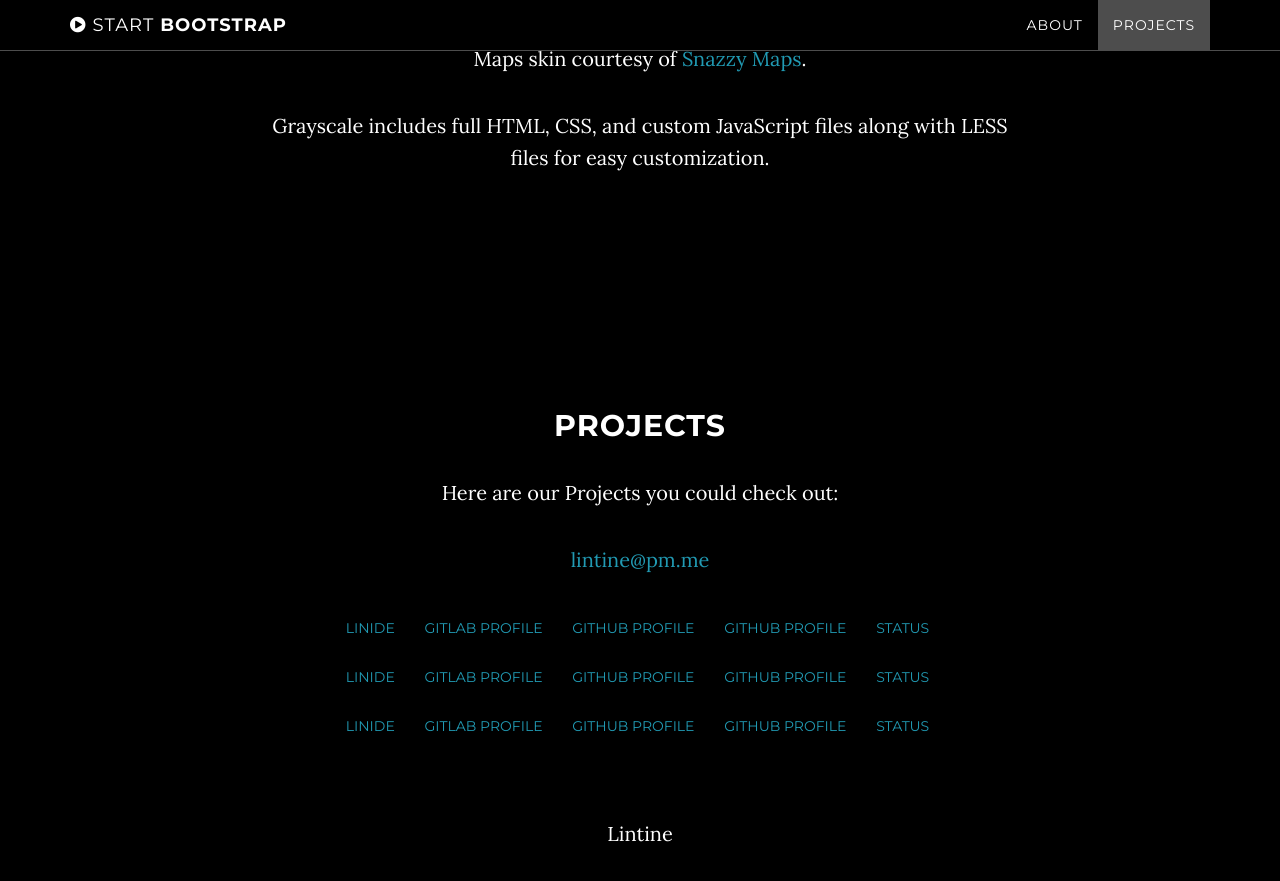
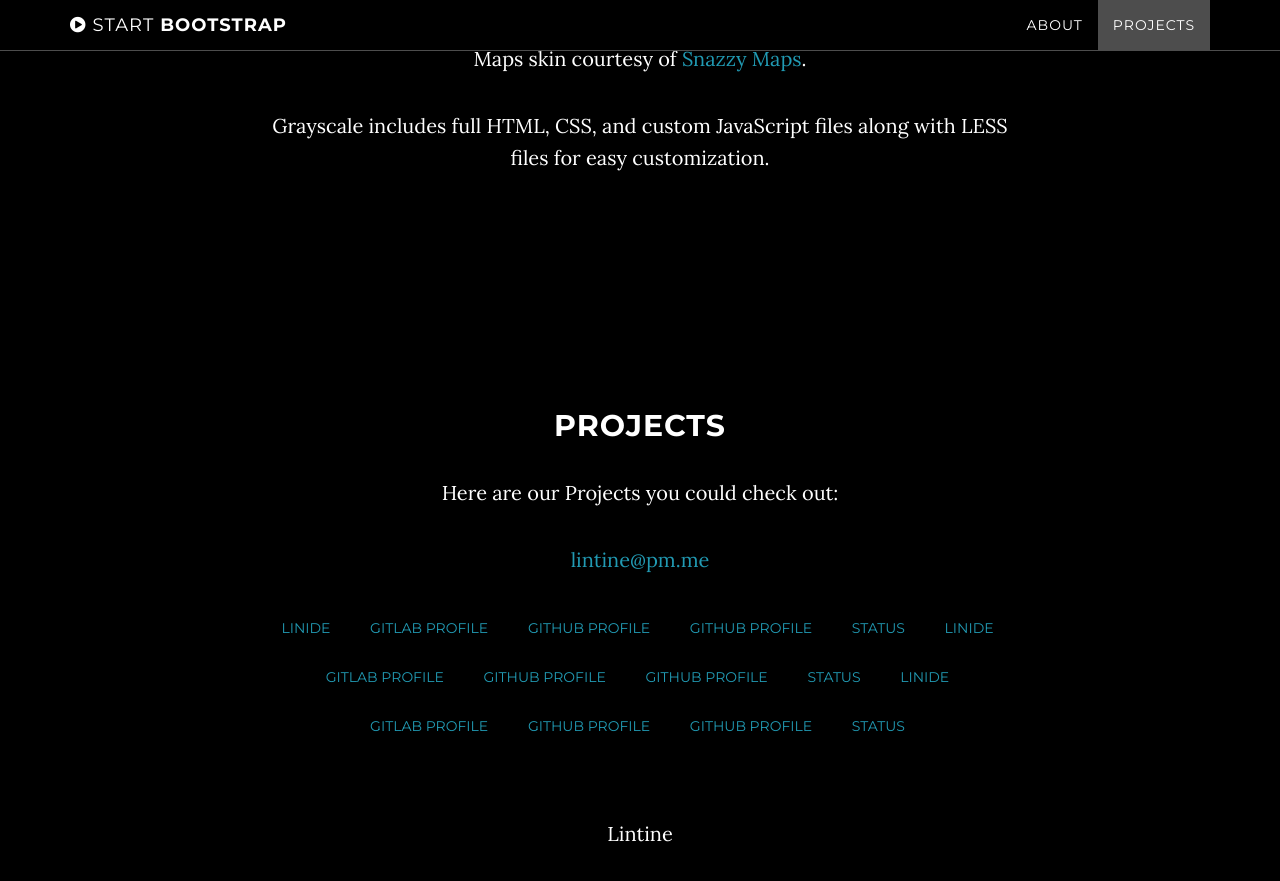
Before and after one commit to Lintine/lintine.github.io, a Jekyll site: the page built from index.html, in a window 1280 px wide and 900 px high, scrolled down 1430 px. Shown: the top 881 px of the window. Built offline with Jekyll 4.4.1, drawn with Linux system fonts in a browser that asks for light colours.

Commit message:
Update projects.html

```diff
--- a/_includes/projects.html
+++ b/_includes/projects.html
@@ -10,12 +10,18 @@
                     {% for network in site.social %}
                     <li>
                         <a href="https://github.com/Lintine/Linide" class="btn">Linide</a>
+                    </li>
+                    <li>
                         <a href="https://gitlab.com/Lintine" class="btn">GitLab Profile</a>
+                    </li>
+                    <li>
                         <a href="https://github.com/Lintine" class="btn">GitHub Profile</a>
+                    </li>
+                    <li>
                         <a href="https://twitter.com/@Lintine_" class="btn">GitHub Profile</a>
+                    </li>
+                    <li>
                         <a href="https://lintine.github.io/status" class="btn">Status</a>
-
-
                     </li>
                     {% endfor %}
                 </ul>
```
